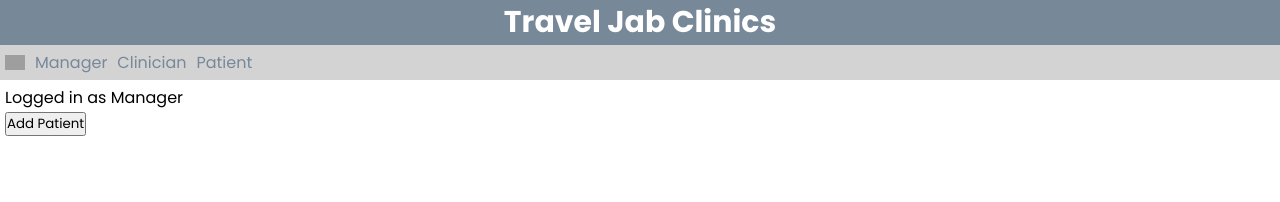
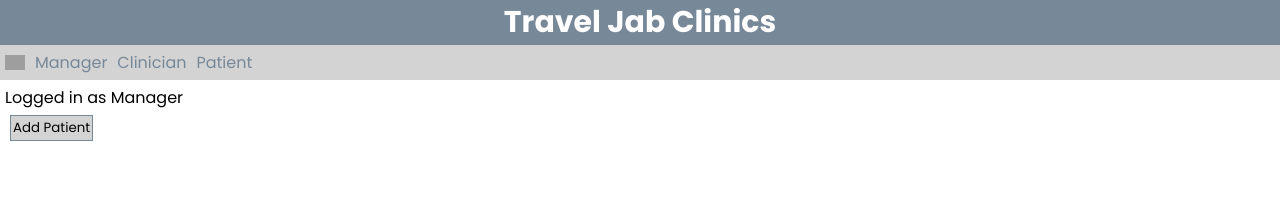
Before and after one commit to ibrahimmajeed2021-byte/Database, a React (Vite) app: page /manager in a window 1280 px wide. Shown: the top 202 px of the page. Built offline with nearby package versions, Linux system fonts and the light colour scheme; grey boxes are pictures that could not be loaded.

Commit message:
Added some styling to the form buttons

```diff
--- a/src/UI/scss/Form.scss
+++ b/src/UI/scss/Form.scss
@@ -22,3 +22,10 @@ input {
     outline: 2px solid lightslategrey;
   }
 }
+
+button {
+  padding: 2px;
+  background: lightgrey;
+  border: 1px solid lightslategrey;
+  margin: 5px;
+}
```
